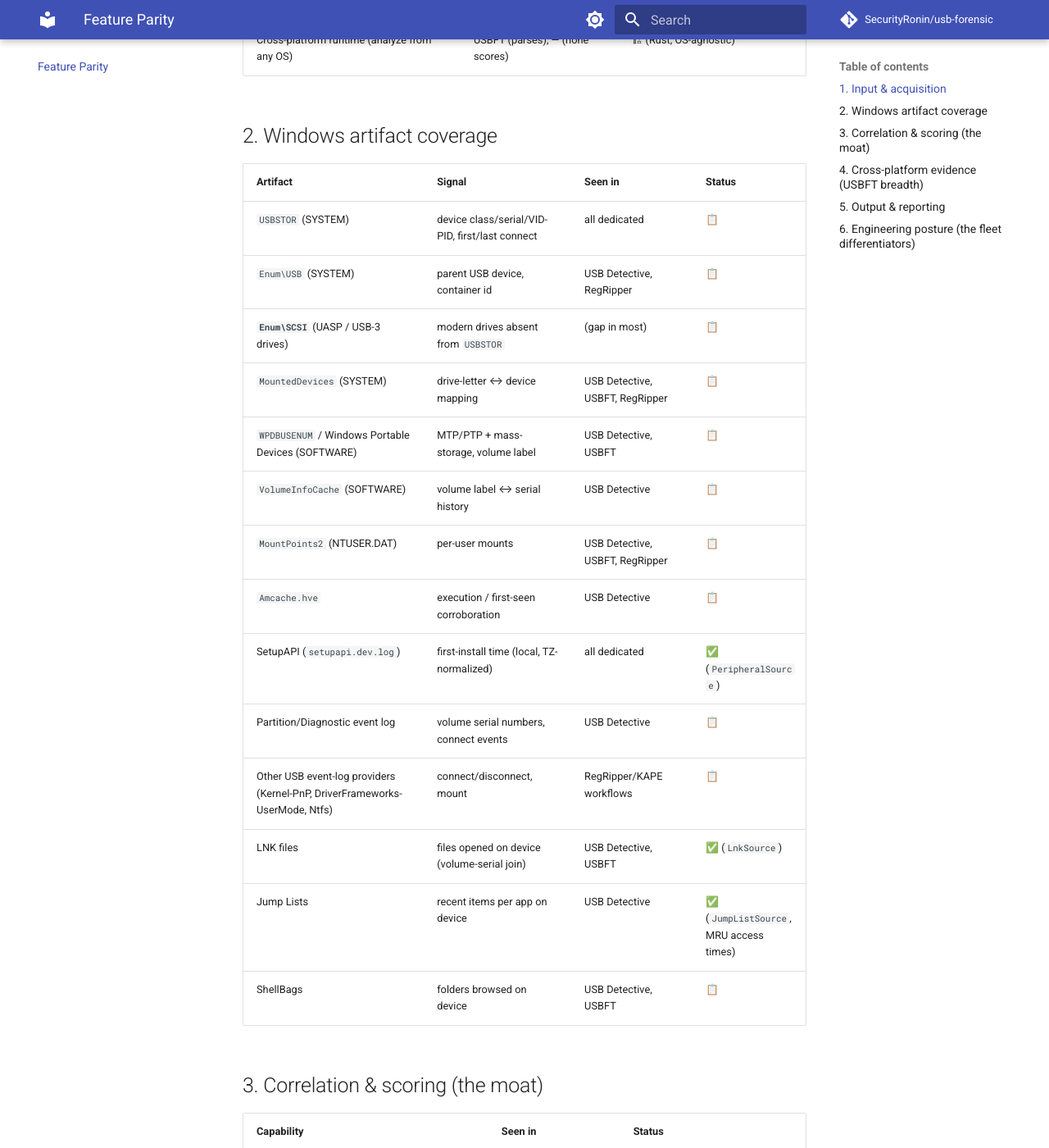
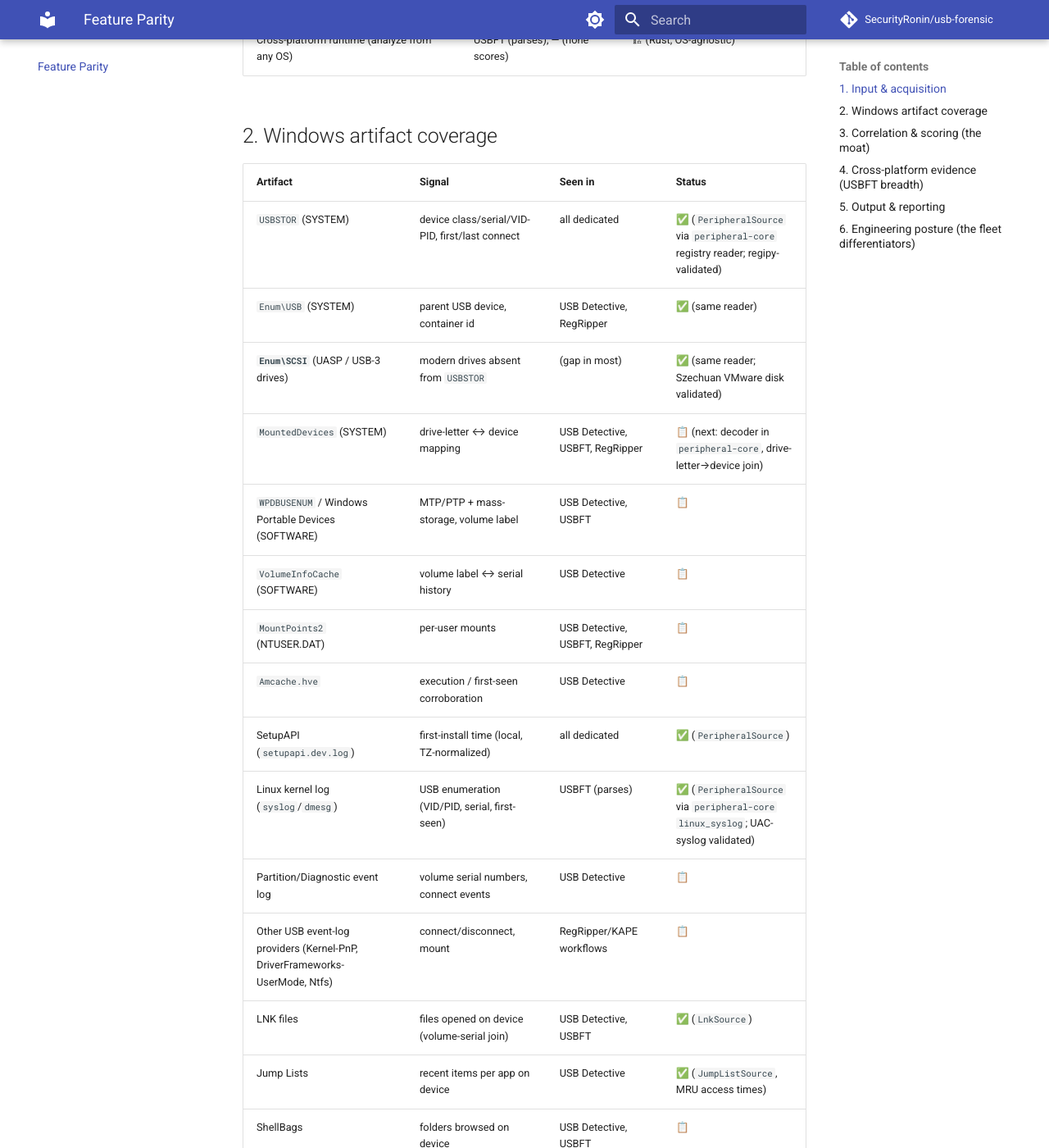
Before and after one commit to SecurityRonin/usb-forensic, an MkDocs documentation site: the page built from docs/feature-parity.md, in a window 1280 px wide and 1400 px high, scrolled down 1113 px. Shown: the whole window at 82% size. Built offline with MkDocs 1.6.1 and Material for MkDocs 9.7.7, drawn with Linux system fonts in a browser that asks for light colours; comment, search, counter and statistics services are not loaded; some of the changed text lies outside the part shown.

Commit message:
docs: parity matrix — registry Enum + Linux + super-timeline now shipped
Registry USBSTOR/Enum USB/Enum SCSI ✅ (regipy-validated), Linux syslog ✅
(wired, UAC-validated), aggregate super-timeline ✅ (--timeline). MountedDevices
stays 📋 with its next-step note (decoder belongs in peripheral-core).

Co-Authored-By: Claude Opus 4.8 (1M context) <noreply@anthropic.com>

```diff
--- a/docs/feature-parity.md
+++ b/docs/feature-parity.md
@@ -31,15 +31,16 @@ Tracker / USBFT** (breadth: multi-OS, image mounting, VSCs, encrypted-volume his
 
 | Artifact | Signal | Seen in | Status |
 |---|---|---|---|
-| `USBSTOR` (SYSTEM) | device class/serial/VID-PID, first/last connect | all dedicated | 📋 |
-| `Enum\USB` (SYSTEM) | parent USB device, container id | USB Detective, RegRipper | 📋 |
-| **`Enum\SCSI`** (UASP / USB-3 drives) | modern drives absent from `USBSTOR` | (gap in most) | 📋 |
-| `MountedDevices` (SYSTEM) | drive-letter ↔ device mapping | USB Detective, USBFT, RegRipper | 📋 |
+| `USBSTOR` (SYSTEM) | device class/serial/VID-PID, first/last connect | all dedicated | ✅ (`PeripheralSource` via `peripheral-core` registry reader; regipy-validated) |
+| `Enum\USB` (SYSTEM) | parent USB device, container id | USB Detective, RegRipper | ✅ (same reader) |
+| **`Enum\SCSI`** (UASP / USB-3 drives) | modern drives absent from `USBSTOR` | (gap in most) | ✅ (same reader; Szechuan VMware disk validated) |
+| `MountedDevices` (SYSTEM) | drive-letter ↔ device mapping | USB Detective, USBFT, RegRipper | 📋 (next: decoder in `peripheral-core`, drive-letter→device join) |
 | `WPDBUSENUM` / Windows Portable Devices (SOFTWARE) | MTP/PTP + mass-storage, volume label | USB Detective, USBFT | 📋 |
 | `VolumeInfoCache` (SOFTWARE) | volume label ↔ serial history | USB Detective | 📋 |
 | `MountPoints2` (NTUSER.DAT) | per-user mounts | USB Detective, USBFT, RegRipper | 📋 |
 | `Amcache.hve` | execution / first-seen corroboration | USB Detective | 📋 |
 | SetupAPI (`setupapi.dev.log`) | first-install time (local, TZ-normalized) | all dedicated | ✅ (`PeripheralSource`) |
+| Linux kernel log (`syslog`/`dmesg`) | USB enumeration (VID/PID, serial, first-seen) | USBFT (parses) | ✅ (`PeripheralSource` via `peripheral-core` `linux_syslog`; UAC-syslog validated) |
 | Partition/Diagnostic event log | volume serial numbers, connect events | USB Detective | 📋 |
 | Other USB event-log providers (Kernel-PnP, DriverFrameworks-UserMode, Ntfs) | connect/disconnect, mount | RegRipper/KAPE workflows | 📋 |
 | LNK files | files opened on device (volume-serial join) | USB Detective, USBFT | ✅ (`LnkSource`) |
@@ -72,7 +73,7 @@ sources cannot support one (see [roadmap](roadmap.md) Phase 3).
 | Source | OS | Status |
 |---|---|---|
 | Unified logs (USBMSC), `/var/log/daily.out`, IORegistry snapshots, `com.apple.iPod.plist` | macOS | 📋 |
-| syslog/dmesg kernel USB blocks (journald/GVFS planned) | Linux | 🏗 validated reader in peripheral-core PR #2 |
+| syslog/dmesg kernel USB blocks (journald/GVFS planned) | Linux | ✅ wired end-to-end (`peripheral-core` `linux_syslog`, `--year`); UAC-syslog validated |
 
 ## 5. Output & reporting
 
```
Also changed, not shown: other parts of docs/feature-parity.md (+1 -1 lines).
